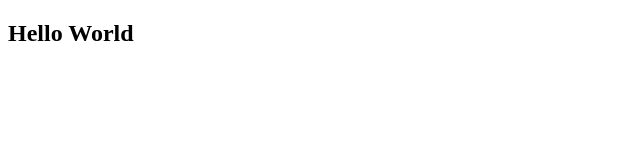
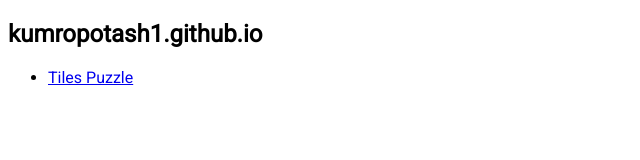
Before and after one commit to kumropotash1/kumropotash1.github.io, a plain HTML site: page index.html in a window 1280 px wide. Shown: the whole page, without its empty margins (0-640 px from the left). Drawn offline with Linux system fonts and the light colour scheme.

Commit message:
replaced image with url from imgur; changed font

```diff
--- a/index.html
+++ b/index.html
@@ -1,14 +1,26 @@
 <!DOCTYPE html>
 <html>
+
 <head>
   <meta charset='utf-8'>
   <meta http-equiv='X-UA-Compatible' content='IE=edge'>
-  <title>Kumropotash1.github.io</title>
-  <meta name='viewport' content='width=device-width, initial-scale=1'>
+  <title>kumropotash1.github.io</title>
+  <!-- <meta name='viewport' content='width=device-width, initial-scale=1'> -->
   <!-- <link rel='stylesheet' type='text/css' media='screen' href='main.css'> -->
   <!-- <script src='main.js'></script> -->
+
+  <style>
+    @import url('https://fonts.googleapis.com/css2?family=Roboto&display=swap');
+  </style>
 </head>
-<body>
-  <h2>Hello World</h2>
+
+<body style="font-family: roboto, sans-serif;" lang="en">
+  <h2>kumropotash1.github.io</h2>
+  <ul>
+    <li>
+      <a href="/tiles-puzzle">Tiles Puzzle</a>
+    </li>
+  </ul>
 </body>
+
 </html>
```
Also changed, not shown: 1 other file.
